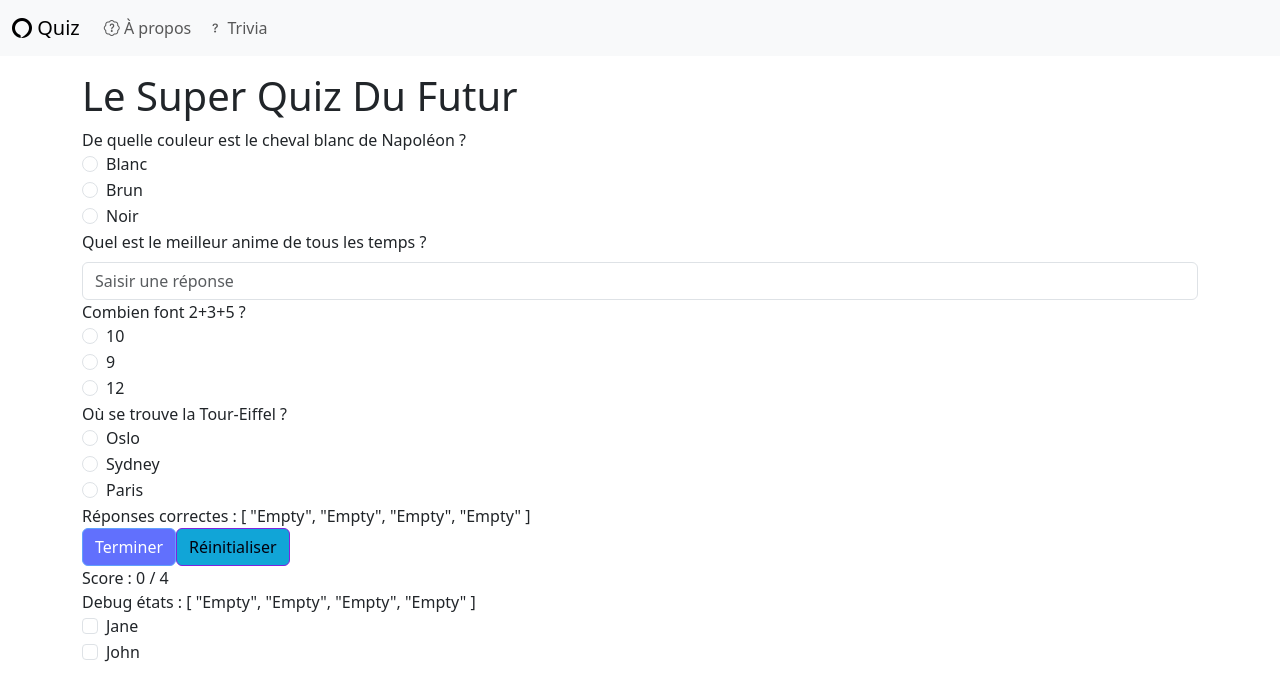
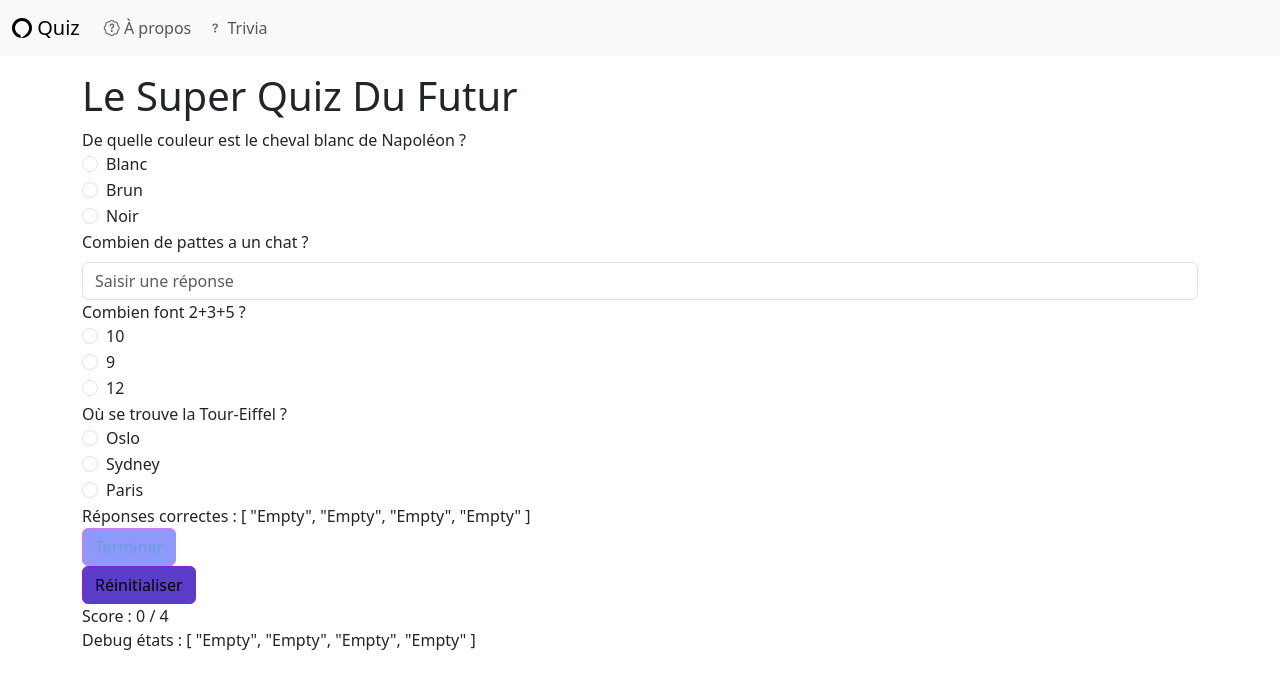
Before and after one commit to hepl-bs21inf5/sem07-project-alphone13, a Vue app: page / in a window 1280 px wide. Shown: the top 700 px of the page. Built offline with nearby package versions, Linux system fonts and the light colour scheme.

Commit message:
Fini sem5

```diff
--- a/src/assets/main.css
+++ b/src/assets/main.css
@@ -1,17 +1,17 @@
 /* https://getbootstrap.com/docs/5.3/components/buttons/#variables */
 .btn-primary {
-  --bs-btn-color: #02010d; /*Pour l'écriture des boutons*/
-  --bs-btn-bg: #11a5d7; /*Change la couleur du bouton réinitialiser*/
+  --bs-btn-color: #000000; /*Pour l'écriture du bouton réinitialiser*/
+  --bs-btn-bg: #593dc9; /*Change la couleur du bouton réinitialiser*/
   --bs-btn-border-color: #8023dd;
   --bs-btn-hover-color: #04206c; /*Couleur de l'écriture lorsque l'on place la souris dessus le bouton réinitialiser*/
-  --bs-btn-hover-bg: #4a94a2; /*Change la couleur de "l'ombre" du bouton */
-  --bs-btn-hover-border-color: #98e534; /*Change la couleur du tour du bouton*/
+  --bs-btn-hover-bg: #d97be3; /*Change la couleur de "l'ombre" du bouton */
+  --bs-btn-hover-border-color: #711274; /*Change la couleur du tour du bouton*/
   --bs-btn-focus-shadow-rgb: 49, 132, 253;
-  --bs-btn-active-color: #ea9621;
+  --bs-btn-active-color: #000000; /*pas besoin pour le quiz*/
   --bs-btn-active-bg: #ca0ac0; /*je crois que ça change le tour des touches réinitialiser et terminer*/
-  --bs-btn-active-border-color: #3271cf;
+  --bs-btn-active-border-color: #14d0ed;
   --bs-btn-active-shadow: inset 0 3px 5px rgba(0, 0, 0, 0.125);
-  --bs-btn-disabled-color: #fff;
-  --bs-btn-disabled-bg: #0d25fd; /*Changer la couleur du bouton terminer*/
-  --bs-btn-disabled-border-color: #0d6efd;
+  --bs-btn-disabled-color: #0175b9be; /*Change la couleur du texte du bouton terminer*/
+  --bs-btn-disabled-bg: #5462fa; /*Changer la couleur du bouton terminer*/
+  --bs-btn-disabled-border-color: #b93ae3;
 }
--- a/src/components/QuestionText.vue
+++ b/src/components/QuestionText.vue
@@ -1,5 +1,5 @@
 <script setup lang="ts">
-import { defineModel } from 'vue'
+import { defineModel, type PropType } from 'vue'
 import { ref, watch } from 'vue'
 import { QuestionState } from '@/utils/models'
 
@@ -11,7 +11,8 @@ const model = defineModel<QuestionState>()
 const props = defineProps({
   id: { type: String, required: true },
   text: { type: String, required: true },
-  answer: { type: String, required: true },
+  answer: { type: Array as PropType<Array<String>>, required: true },
+  answerDetail: { type: String, default: '' },
   placeholder: { type: String, default: 'Veuillez saisir une réponse' },
 })
 
@@ -31,17 +32,24 @@ watch(
 
 watch(model, (newModel) => {
   if (newModel === QuestionState.Submit) {
-    model.value = value.value === props.answer ? QuestionState.Correct : QuestionState.Wrong
+    model.value = props.answer.includes(value.value ?? '')
+      ? QuestionState.Correct
+      : QuestionState.Wrong
   } else if (newModel === QuestionState.Empty) {
     value.value = null
   }
 })
 </script>
-
+<style scoped>
+.text-danger {
+  color: rgb(128, 0, 0) !important;
+}
+.text-success {
+  color: rgb(196, 34, 196) !important;
+}
+</style>
 <template>
-  <label for="exampleFormControlInput" class="form-label">
-    Quel est le meilleur anime de tous les temps ?
-  </label>
+  <label for="exampleFormControlInput" class="form-label"> Combien de pattes a un chat ? </label>
   <input
     id="exampleFormControlInput"
     v-model="value"
@@ -53,7 +61,12 @@ watch(model, (newModel) => {
       model === QuestionState.Wrong
     "
   />
-
+  <!--là on ajoute des bootstraps pour modifier les couleurs-->
+  <div v-if="model === QuestionState.Correct || model === QuestionState.Wrong">
+    <p v-if="model === QuestionState.Correct" class="text-success">Juste !</p>
+    <p v-else class="text-danger">Faux ! La réponse était : {{ props.answer }}</p>
+    <p class="blockquote-footer">{{ props.answerDetail }}</p>
+  </div>
   <!--là on doit faire comme dans Question radio pour faire ce document
   Le placeholder permet de faire apparaître du texte dans le champ de saisie
   là on fait un composant pour tous les types de questions-->
--- a/src/components/Questionradio.vue
+++ b/src/components/Questionradio.vue
@@ -1,6 +1,6 @@
 <script setup lang="ts">
 import { ref, watch, type PropType } from 'vue'
-import { defineModel } from 'vue'
+import { defineModel, computed } from 'vue'
 import { QuestionState } from '@/utils/models' //définition générale de chaque propriété
 const model = defineModel<QuestionState>() //le composant
 const props = defineProps({
@@ -8,11 +8,16 @@ const props = defineProps({
   id: { type: String, required: true },
   text: { type: String, required: true },
   answer: { type: String, required: true },
+  answerDetail: { type: String, default: '' },
   options: {
     type: Array as PropType<Array<{ value: string; text: string }>>,
     required: true,
   },
 })
+
+const answerText = computed<string>(
+  () => props.options.find((option) => option.value === props.answer)?.text ?? props.answer,
+)
 
 const value = ref<string | null>(null)
 
@@ -60,5 +65,17 @@ watch(model, (newModel) => {
       {{ option.text }}
     </label>
   </div>
+  <div v-if="model === QuestionState.Correct || model === QuestionState.Wrong">
+    <p v-if="model === QuestionState.Correct" class="text-success">Juste !</p>
+    <p v-else class="text-danger">Faux ! La réponse était : {{ answerText }}</p>
+    <p class="blockquote-footer">{{ props.answerDetail }}</p>
+  </div>
 </template>
-<!--à ne pas modifier-->
+<style scoped>
+.text-danger {
+  color: rgb(128, 0, 0) !important;
+}
+.text-success {
+  color: rgb(196, 34, 196) !important;
+}
+</style>
--- a/src/components/QuizForm.vue
+++ b/src/components/QuizForm.vue
@@ -34,12 +34,35 @@ function reset(event: Event): void {
 </script>
 
 <template>
+
+  <!-- <div class="form-check">
+    <input
+      id="Lausanne"
+      v-model="questionStates[4]"
+      class="form-check-input"
+      type="checkbox"
+      value="Lausanne"
+    />
+    <label class="form-check-label" for="checkboxLausanne">Lausanne</label>
+  </div>
+  <div class="form-check">
+    <input
+      id="Berne"
+      v-model="questionStates[5]"
+      class="form-check-input"
+      type="checkbox"
+      value="Berne"
+    />
+    <label class="form-check-label" for="checkboxBerne">Berne</label>
+  </div>-->
+
   <form>
     <!--Là on a modifier le v-model correct.Answer en questionStates pour que ça corresponde à une valeur réactive (ref), qu'on a définit plus haut. -->
     <QuestionRadio
       id="cheval"
       v-model="questionStates[0]"
       answer="blanc"
+      answer-detail="La réponse est dans la question."
       text="De quelle couleur est le cheval blanc de Napoléon ?"
       :options="[
         { value: 'blanc', text: 'Blanc' },
@@ -51,15 +74,18 @@ function reset(event: Event): void {
     <QuestionText
       id="exampleFormControlInput"
       v-model="questionStates[1]"
-      text=" Quel est le meilleur anime de tous les temps ?"
+      text=" Combien de pattes a un chat ?"
       placeholder="Veuillez saisir une réponse"
-      answer="10"
+      answer-detail="Le chat est un mammifère quadrupède."
+      :answer="['4', 'quatre', 'Quatre', 'Un quadripède']"
+
     />
 
     <QuestionRadio
       id="calcul"
       v-model="questionStates[2]"
       answer="10"
+      answer-detail="Il suffit d'additionner 2+3=5, puis de faire 5+5 et on trouve 10."
       text=" Combien font 2+3+5 ?"
       :options="[
         { value: '10', text: '10' },
@@ -72,6 +98,7 @@ function reset(event: Event): void {
       id="eiffel"
       v-model="questionStates[3]"
       answer="Paris"
+      answer-detail="La Tour-Eiffel se trouve dans le 7ᵉ arrondissement, sur le Champ-de-Mars, près de la Seine."
       text=" Où se trouve la Tour-Eiffel ?"
       :options="[
         { value: 'Oslo', text: 'Oslo' },
@@ -83,31 +110,9 @@ function reset(event: Event): void {
     <div>Réponses correctes : {{ questionStates }}</div>
 
     <button class="btn btn-primary" :class="{ disabled: !filled }" @click="submit">Terminer</button>
+  </form>
+  <button class="btn btn-primary" @click="reset">Réinitialiser</button>
 
-    <button class="btn btn-primary" @click="reset">Réinitialiser</button>
-
-    <div>Score : {{ score }} / {{ totalScore }}</div>
-    <div>Debug états : {{ questionStates }}</div>
-  </form>
-
-  <div class="form-check">
-    <input
-      id="checkboxJane"
-      v-model="checkedNames"
-      class="form-check-input"
-      type="checkbox"
-      value="Jane"
-    />
-    <label class="form-check-label" for="checkboxJane">Jane</label>
-  </div>
-  <div class="form-check">
-    <input
-      id="checkboxJohn"
-      v-model="checkedNames"
-      class="form-check-input"
-      type="checkbox"
-      value="John"
-    />
-    <label class="form-check-label" for="checkboxJohn">John</label>
-  </div>
+  <div>Score : {{ score }} / {{ totalScore }}</div>
+  <div>Debug états : {{ questionStates }}</div>
 </template>
```
Also changed, not shown: src/components/QuestionCheckbox.vue (+8 -0 lines), 1 other file (tests, documents, lock files or other folders).
